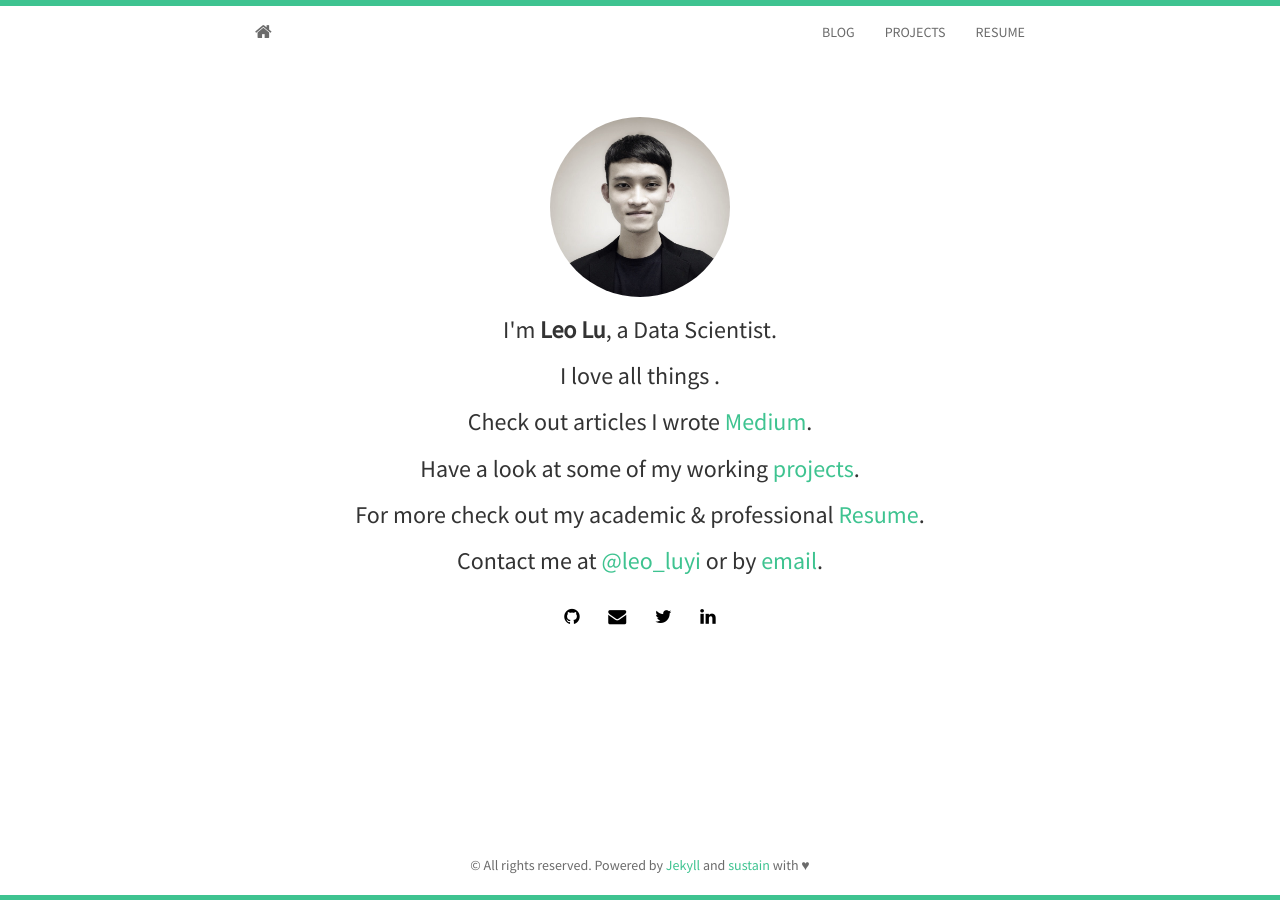
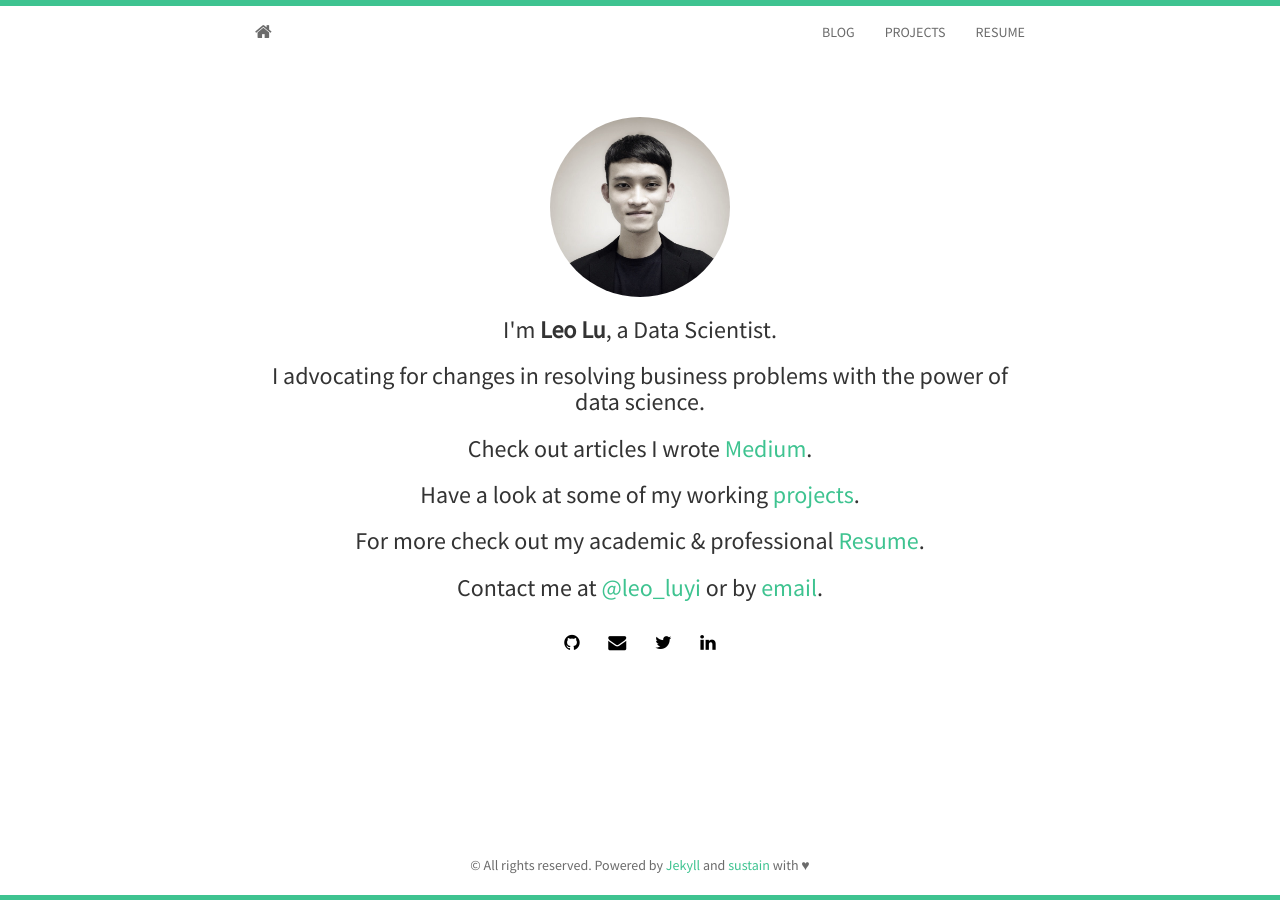
Before and after one commit to leoluyi/leoluyi.github.io.old, a Jekyll site: the page built from index.html, in a window 1280 px wide. Built offline with Jekyll 4.4.1, drawn with Linux system fonts in a browser that asks for light colours; nearby versions of some CDN libraries; the list of posts is cut into pages by our own code.

Commit message:
Update home page self intro

```diff
--- a/index.html
+++ b/index.html
@@ -8,7 +8,7 @@ layout: home
         <img class="img-circle" src="{{ site.baseurl }}static/img/{{ site.avatar }}" alt="Responsive image" width="180" height="auto">
       </div>
       <h3>I'm <strong>{{ site.author }}</strong>, a Data Scientist.</h3>
-	  <h3>I love all things .</h3>
+      <h3>I advocating for changes in resolving business problems with the power of data science.</h3>
       <h3>Check out articles I wrote <a href="https://medium.com/@{{ site.medium }}">Medium</a>.</h3>
       <h3>Have a look at some of my working <a href="{{ site.baseurl }}projects.html"> projects</a>.</h3>
       <h3>For more check out my academic &amp; professional
```
Lines whose indentation alone changed are shown as unchanged.
